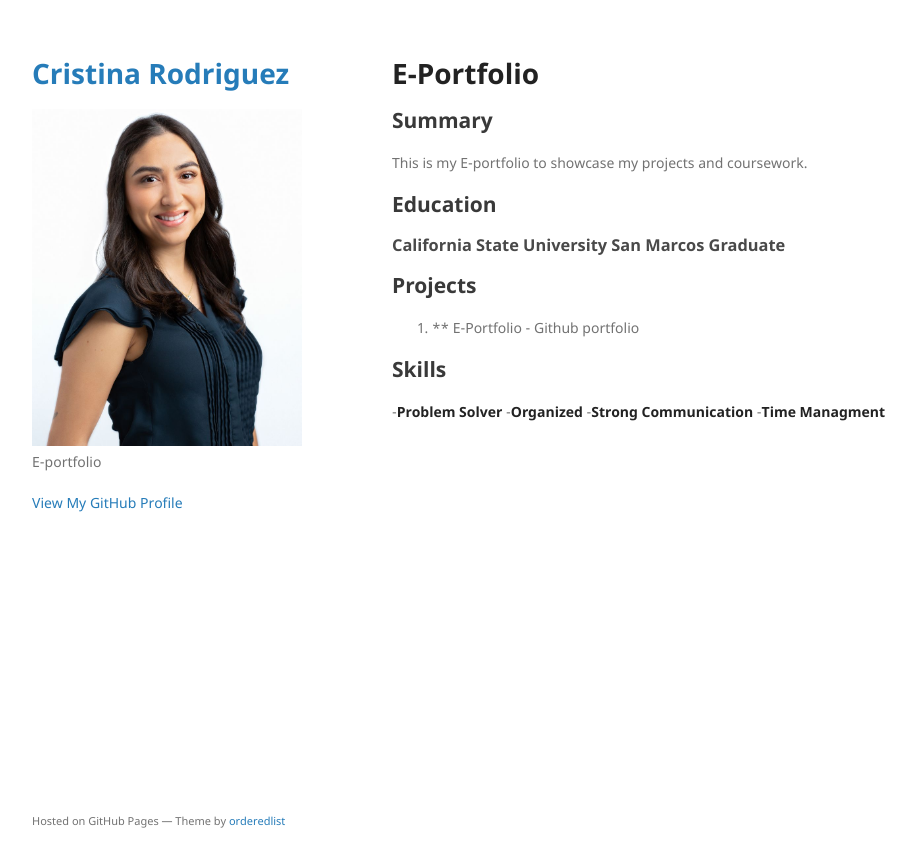
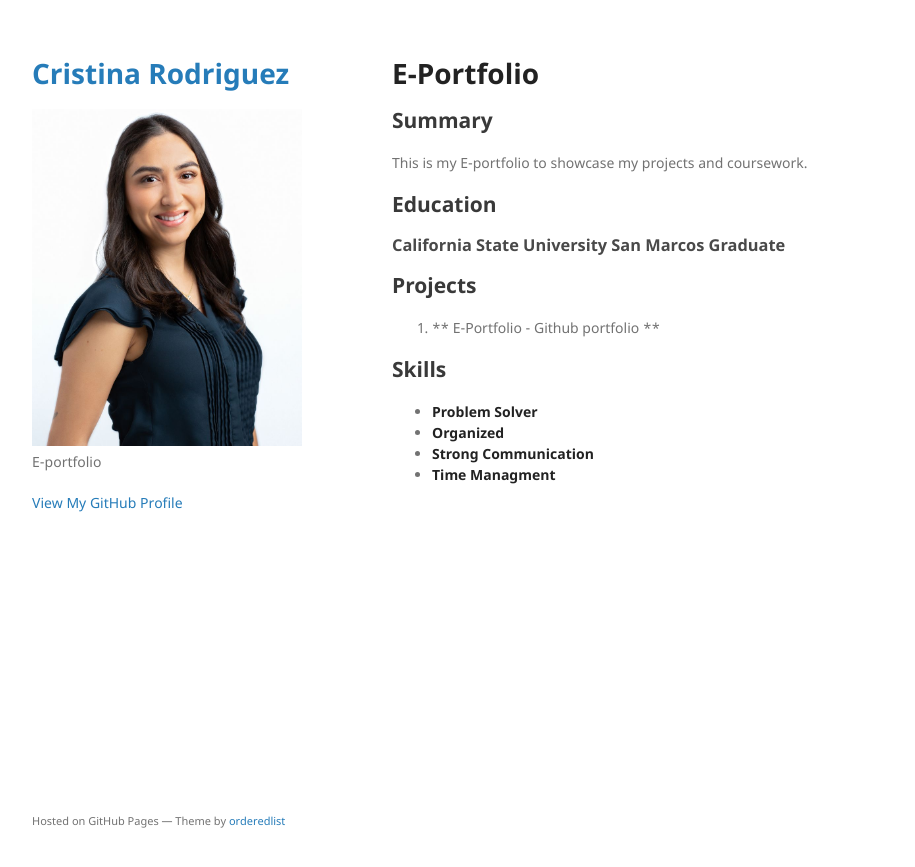
Before and after one commit to cristina02675/cristina02675.github.io, a Jekyll site: the page built from index.md, in a window 1280 px wide. Shown: the top 867 px of the page, without its empty margins (178-1093 px from the left). Built offline with Jekyll 4.4.1, drawn with Linux system fonts in a browser that asks for light colours; our own code applies the rules of GitHub Pages for plain Markdown files.

```diff
--- a/index.md
+++ b/index.md
@@ -11,10 +11,10 @@ This is my E-portfolio to showcase my projects and coursework.
 ### California State University San Marcos Graduate
 
 ## Projects
-1. ** E-Portfolio - Github portfolio
+1. ** E-Portfolio - Github portfolio **
 
 ## Skills
--**Problem Solver**
--**Organized**
--**Strong Communication**
--**Time Managment**
+- **Problem Solver**
+- **Organized**
+- **Strong Communication**
+- **Time Managment**
```
